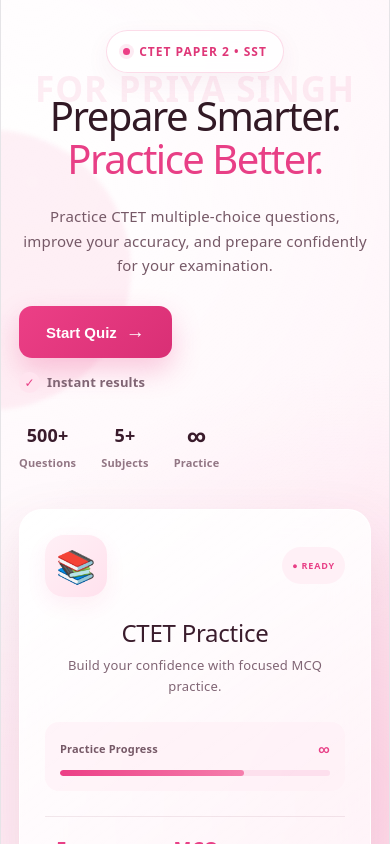
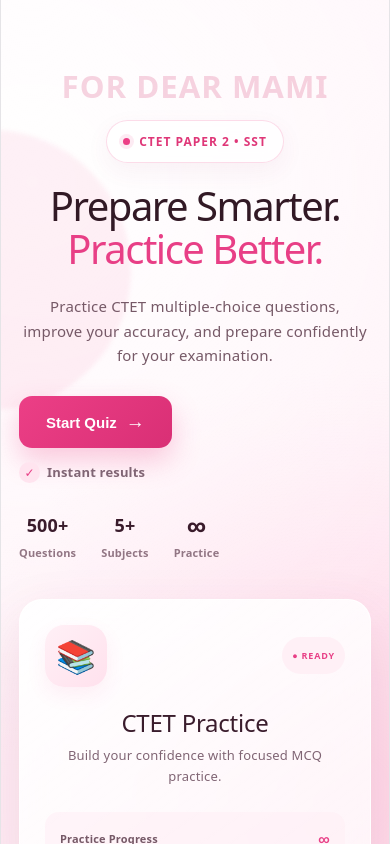
Before and after one commit to rajsingh65145-a11y/Ctet-Quiz, a React (Vite) app in the folder ctet-quiz/: page / in a window 390 px wide. Shown: the top 844 px of the page. Built offline with nearby package versions, Linux system fonts and the light colour scheme.

Commit message:
fix home design

```diff
--- a/ctet-quiz/src/Pages/Home.jsx
+++ b/ctet-quiz/src/Pages/Home.jsx
@@ -12,7 +12,7 @@
       <div className="bg-orb orb-two"></div>
 
       <div className="name-watermark">
-        FOR PRIYA SINGH
+        FOR DEAR MAMI
       </div>
 
       {/* ================================
--- a/ctet-quiz/src/Styles/Home.css
+++ b/ctet-quiz/src/Styles/Home.css
@@ -99,7 +99,7 @@
 
   white-space: nowrap;
 
-  color: rgba(236, 63, 134, 0.09);
+  color: rgba(207, 24, 86, 0.18);
 
   z-index: 0;
 
@@ -1275,16 +1275,16 @@
   }
 
   .name-watermark {
-    top: 77px;
+    top: 75px;
 
-    font-size: 9vw;
+    font-size: 8vw;
 
     letter-spacing: 1px;
   }
 
   .hero-section {
     min-height: auto;
-
+     top:90px;
     gap: 35px;
   }
 
```
